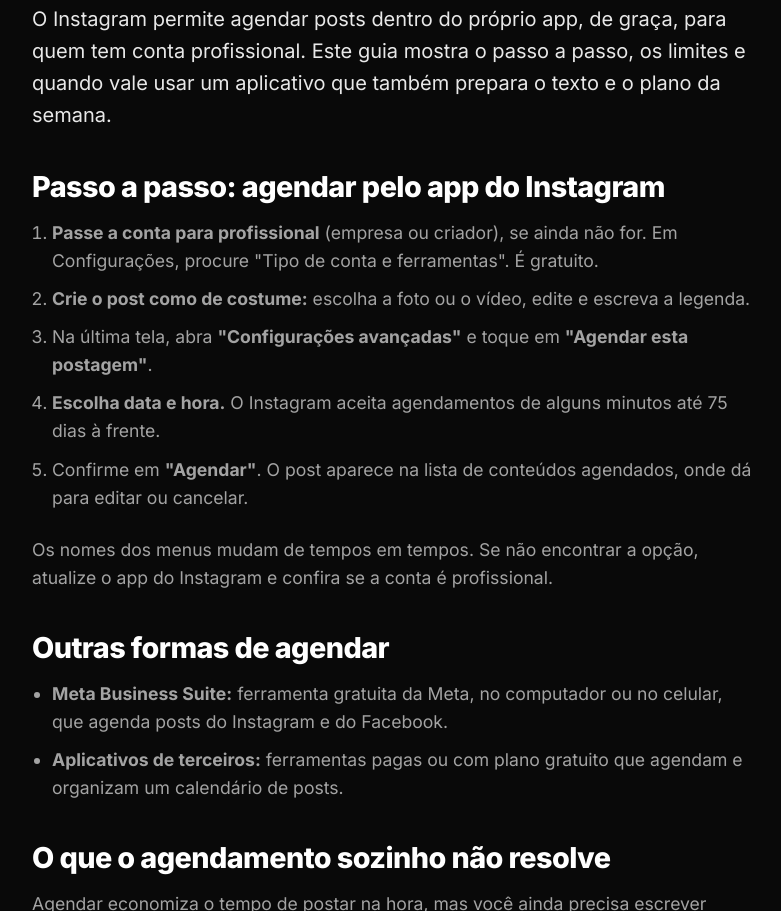
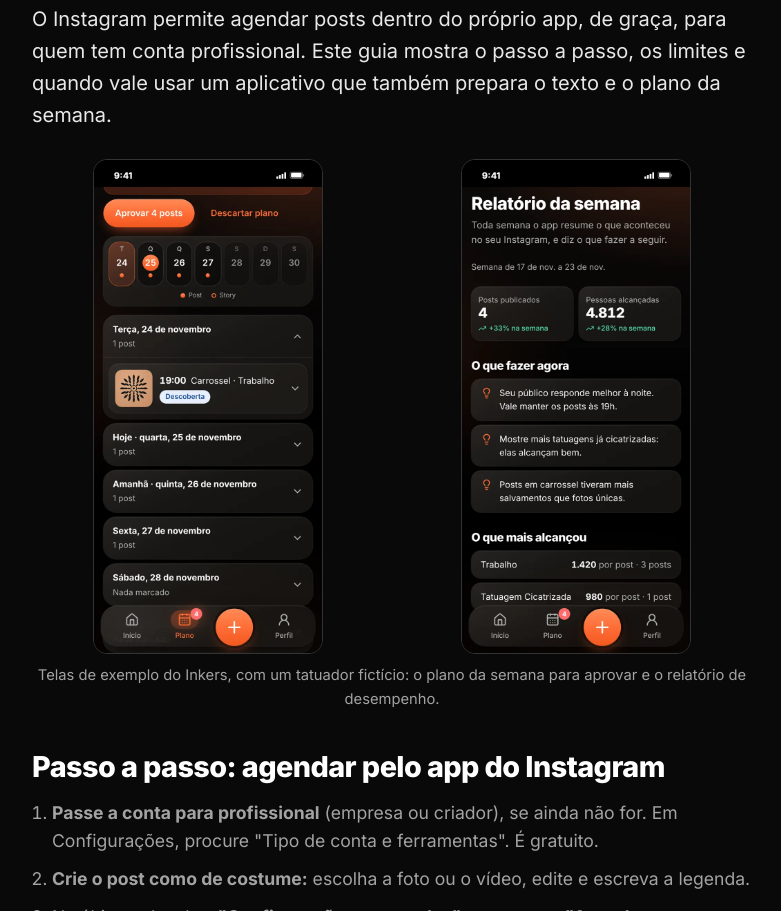
Before and after one commit to brstato/inkers-landing-page, a plain HTML site: page como-agendar-posts-no-instagram.html in a window 1280 px wide. Shown: the part 673-1584 px from the top of the page, without its empty margins (248-1029 px from the left). Drawn offline with Linux system fonts and the light colour scheme.

Commit message:
Guias: imagens (telas do app e 3 ilustrações) e correção do cabeçalho no celular
- o-que-e-o-inkers e como-agendar: telas reais do app
- 3 ilustrações SVG com texto alternativo nos outros guias
- cabeçalho das páginas internas não se sobrepõe mais no celular
- texto repetido no guia de hashtags

Co-Authored-By: Claude Sonnet 5.5 <noreply@anthropic.com>
Claude-Session: https://claude.ai/code/session_01LUC3AGTq6doXFHZwf7XbWX

```diff
--- a/como-agendar-posts-no-instagram.html
+++ b/como-agendar-posts-no-instagram.html
@@ -55,6 +55,11 @@
         .page-content .migalhas { font-size: .95rem; margin-bottom: 1rem; }
         .page-content .migalhas a { color: var(--text-muted); }
         .page-content .relacionados li a { font-weight: 700; }
+        .page-content figure { margin: 28px 0; }
+        .page-content figure img { display: block; max-width: 100%; height: auto; margin: 0 auto; border-radius: 14px; }
+        .page-content figure figcaption { margin-top: 10px; font-size: .92rem; color: var(--text-muted); text-align: center; }
+        .page-content .telas { display: flex; gap: 16px; justify-content: center; flex-wrap: wrap; }
+        .page-content .telas img { width: 230px; max-width: 46%; border: 1px solid #333; }
         .page-content .cta { text-align: center; margin: 40px 0 10px; }
         .page-content .cta a.botao { display: inline-block; background: var(--accent-color); color: #fff; padding: 14px 28px; border-radius: 999px; font-weight: 800; text-decoration: none; }
     </style>
@@ -132,7 +137,7 @@
     <header class="header">
         <div class="container header-inner">
             <a href="/" class="logo" aria-label="Página inicial do Inkers"><img src="/assets/pena.svg" alt="" width="40" height="40" style="height: 40px; width: 40px;"><span style="color: #fff; font-size: 1.25rem; font-weight: 800; letter-spacing: -0.5px; text-transform: none;">Inkers</span></a>
-            <nav id="main-nav" class="nav" style="display: block; position: static; background: none; border: none; padding: 0;">
+            <nav id="main-nav" class="nav" style="display: block; position: static; background: none; border: none; padding: 0; width: auto;">
                 <ul style="flex-direction: row; gap: 2.5rem;"><li><a href="/">Voltar ao Início</a></li></ul>
             </nav>
         </div>
@@ -144,6 +149,13 @@
         <p class="migalhas">Por equipe Inkers · Atualizado em 25/11/2026</p>
         <div class="caixa resumo"><p><strong>Resposta rápida</strong></p><p>Para agendar um post no Instagram, use uma conta profissional, crie o post, abra "Configurações avançadas", toque em "Agendar esta postagem" e escolha data e hora, com até 75 dias de antecedência. Tatuadores sem tempo para legenda e planejamento podem usar o Inkers, aplicativo que prepara o conteúdo e publica só depois da aprovação.</p></div>
         <p class="lead">O Instagram permite agendar posts dentro do próprio app, de graça, para quem tem conta profissional. Este guia mostra o passo a passo, os limites e quando vale usar um aplicativo que também prepara o texto e o plano da semana.</p>
+        <figure>
+            <div class="telas">
+                <img src="/assets/images/app/aprovar.webp" width="660" height="1428" loading="lazy" alt="Tela do Inkers com o plano da semana: posts por dia e horário, com o botão para aprovar os 4 posts">
+                <img src="/assets/images/app/semana.webp" width="660" height="1428" loading="lazy" alt="Tela do Inkers com o relatório da semana: posts publicados, pessoas alcançadas e o que fazer a seguir">
+            </div>
+            <figcaption>Telas de exemplo do Inkers, com um tatuador fictício: o plano da semana para aprovar e o relatório de desempenho.</figcaption>
+        </figure>
 
         <h2>Passo a passo: agendar pelo app do Instagram</h2>
         <ol>
```
Also changed, not shown: como-divulgar-tatuagem-no-instagram.html (+10 -1 lines), exclusao-de-dados.html (+1 -1 lines), hashtags-para-tatuadores.html (+11 -2 lines), legendas-para-fotos-de-tatuagem.html (+10 -1 lines), o-que-e-o-inkers.html (+13 -1 lines), politica-de-privacidade.html (+1 -1 lines), suporte.html (+1 -1 lines), termos-de-uso.html (+1 -1 lines), assets/images/guias/anatomia-da-legenda.svg (added), assets/images/guias/grupos-de-hashtag.svg (added), assets/images/guias/rotina-semanal.svg (added).
